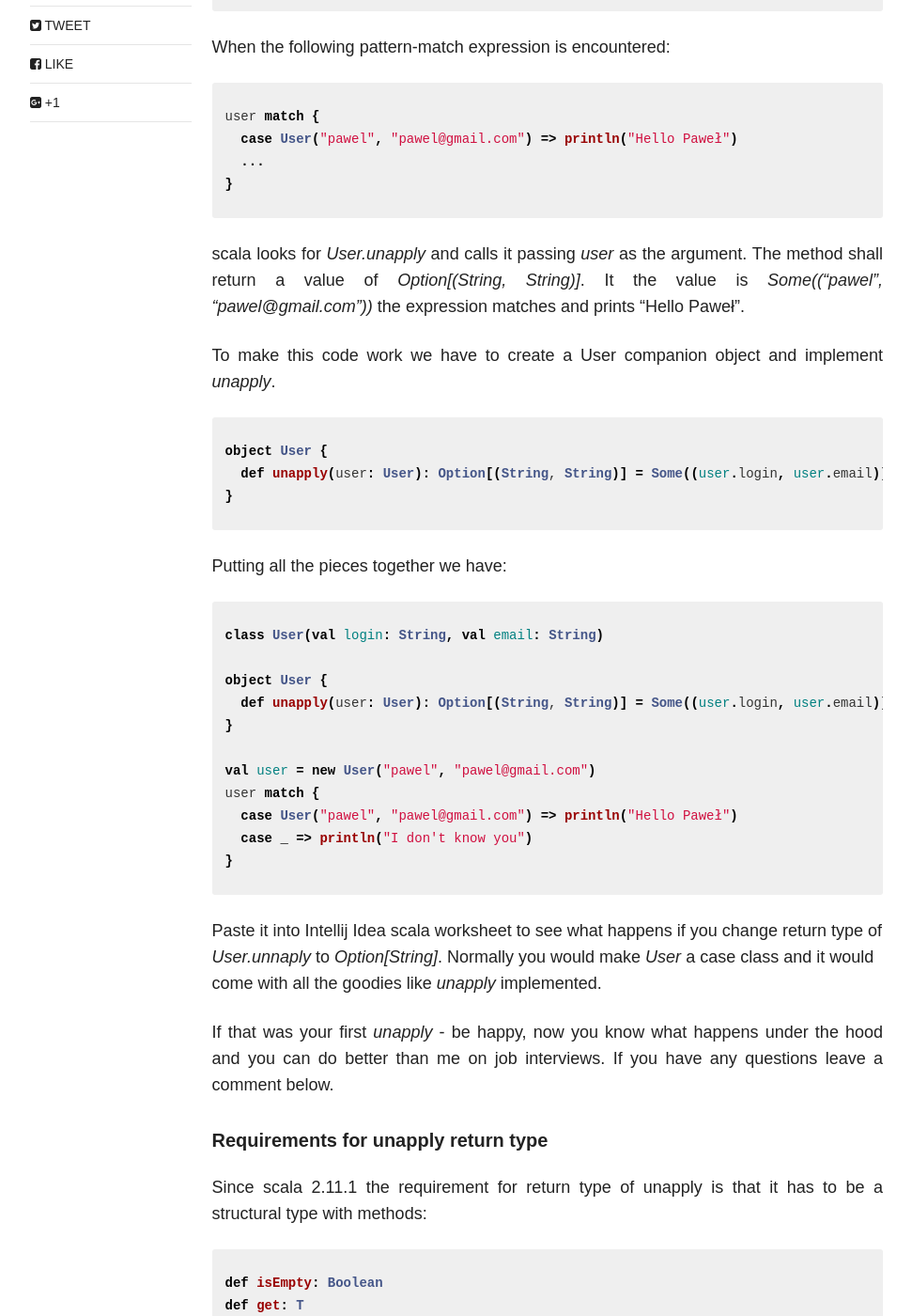
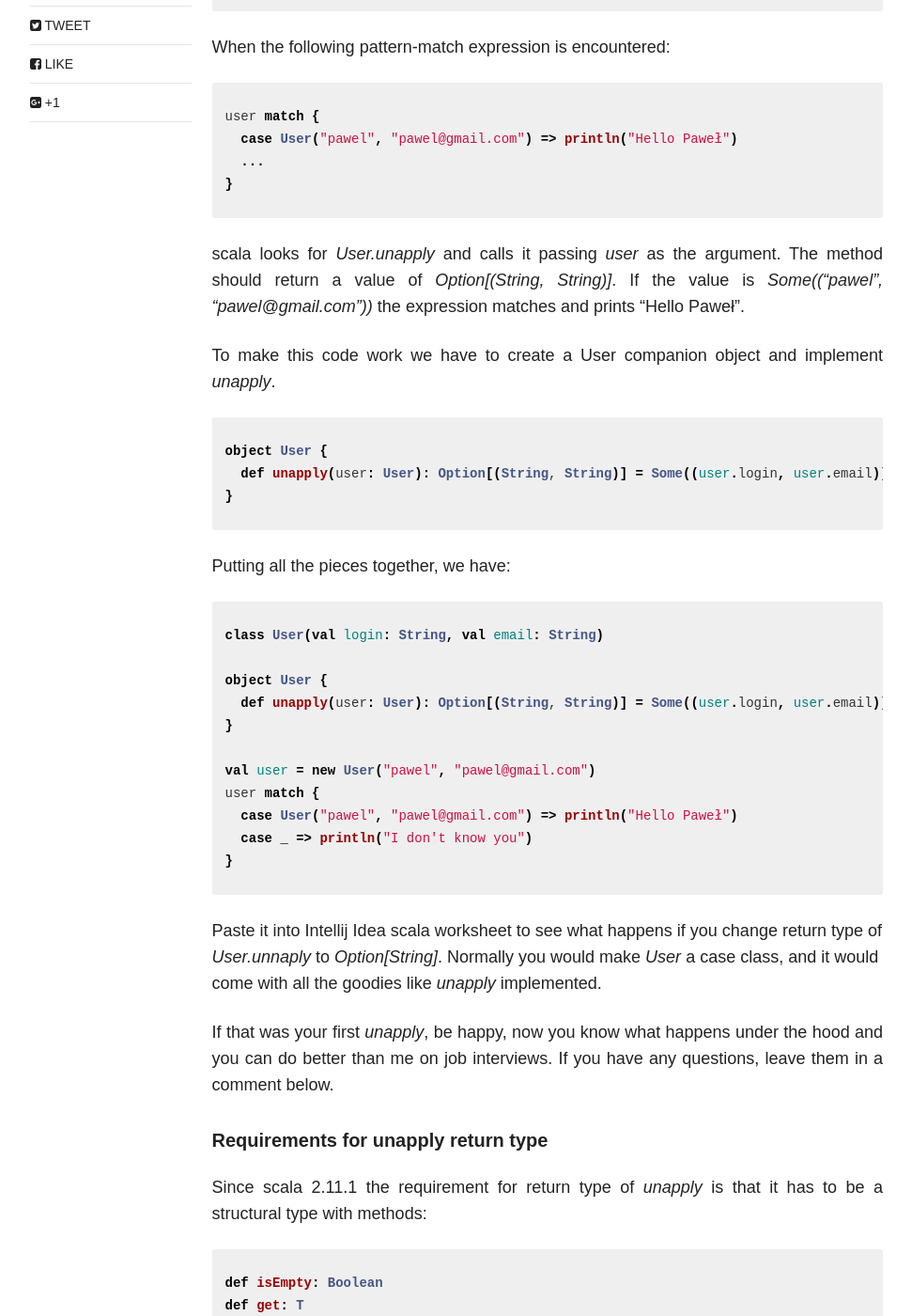
Before and after one commit to pgebal/pgebal.github.io, a Jekyll site: the page built from _posts/articles/2017-01-29-unapply.markdown, in a window 1280 px wide and 1400 px high, scrolled down 656 px. Shown: the whole window at 94% size, without its empty margins (154-1125 px from the left). Built offline with Jekyll 4.4.1, drawn with Linux system fonts in a browser that asks for light colours; nearby versions of some CDN libraries; comment, search, counter and statistics services are not loaded; some of the changed text lies outside the part shown.

Commit message:
Fix unapply article typos and grammar

```diff
--- a/_posts/articles/2017-01-29-unapply.markdown
+++ b/_posts/articles/2017-01-29-unapply.markdown
@@ -29,8 +29,8 @@ user match {
 }
 {% endhighlight %}
 scala looks for *User.unapply* and calls it passing *user* as the argument.
-The method shall return a value of *Option[(String, String)]*.
-It the value is *Some(("pawel", "pawel@gmail.com"))* the expression matches and prints "Hello Paweł".
+The method should return a value of *Option[(String, String)]*.
+If the value is *Some(("pawel", "pawel@gmail.com"))* the expression matches and prints "Hello Paweł".
 {: .text-justify}
 
 To make this code work we have to create a User companion object and implement *unapply*.
@@ -41,7 +41,7 @@ object User {
 }
 {% endhighlight %}
 
-Putting all the pieces together we have:
+Putting all the pieces together, we have:
 {% highlight scala %}
 class User(val login: String, val email: String)
 
@@ -56,18 +56,18 @@ user match {
 }
 {% endhighlight %}
 Paste it into Intellij Idea scala worksheet to see what happens if you change return type of *User.unnaply* to *Option[String]*.
-Normally you would make *User* a case class and it would come with all the goodies like *unapply* implemented.
+Normally you would make *User* a case class, and it would come with all the goodies like *unapply* implemented.
 
-If that was your first *unapply* - be happy, now you know what happens under the hood and you can do better than me on job interviews.
-If you have any questions leave a comment below.
+If that was your first *unapply*, be happy, now you know what happens under the hood and you can do better than me on job interviews.
+If you have any questions, leave them in a comment below.
 {: .text-justify}
 
 ##### Requirements for unapply return type
 
-Since scala 2.11.1 the requirement for return type of unapply is that it has to be a structural type with methods:
+Since scala 2.11.1 the requirement for return type of *unapply* is that it has to be a structural type with methods:
 {: .text-justify}
 {% highlight scala %}
 def isEmpty: Boolean
 def get: T
 {% endhighlight %}
-Option[T] satisfies this requirement.
+*Option[T]* satisfies this requirement.
```
Also changed, not shown: other parts of _posts/articles/2017-01-29-unapply.markdown (+2 -2 lines).
